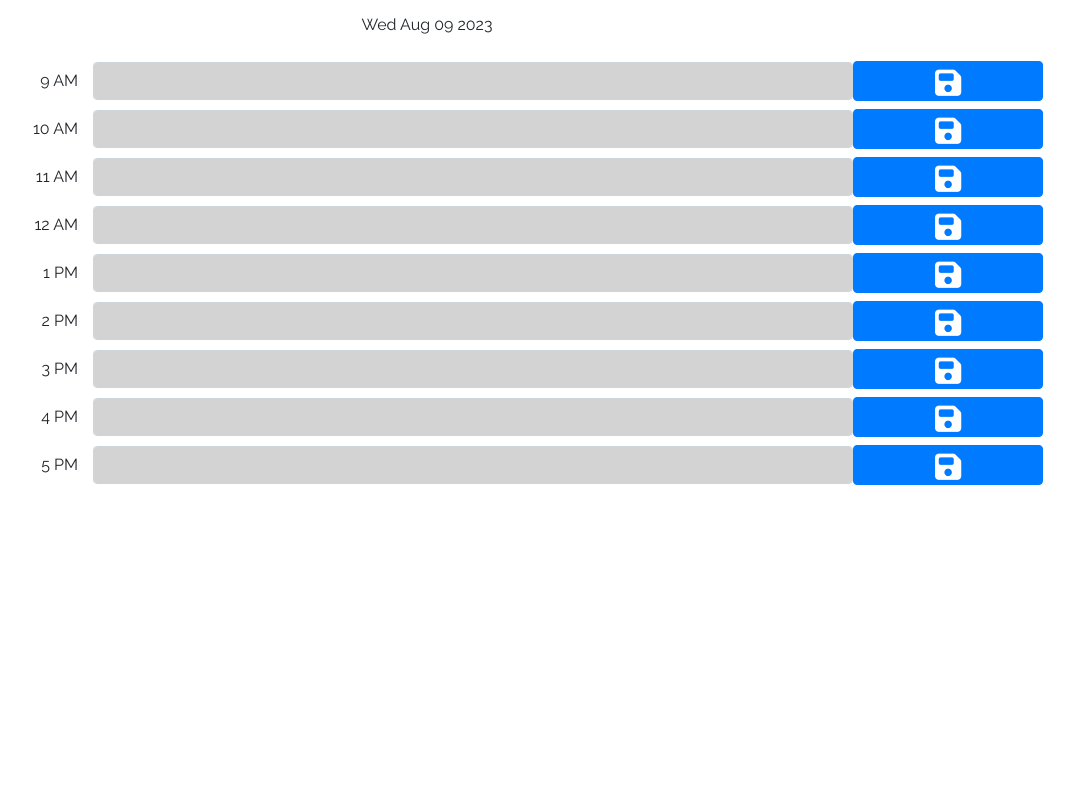
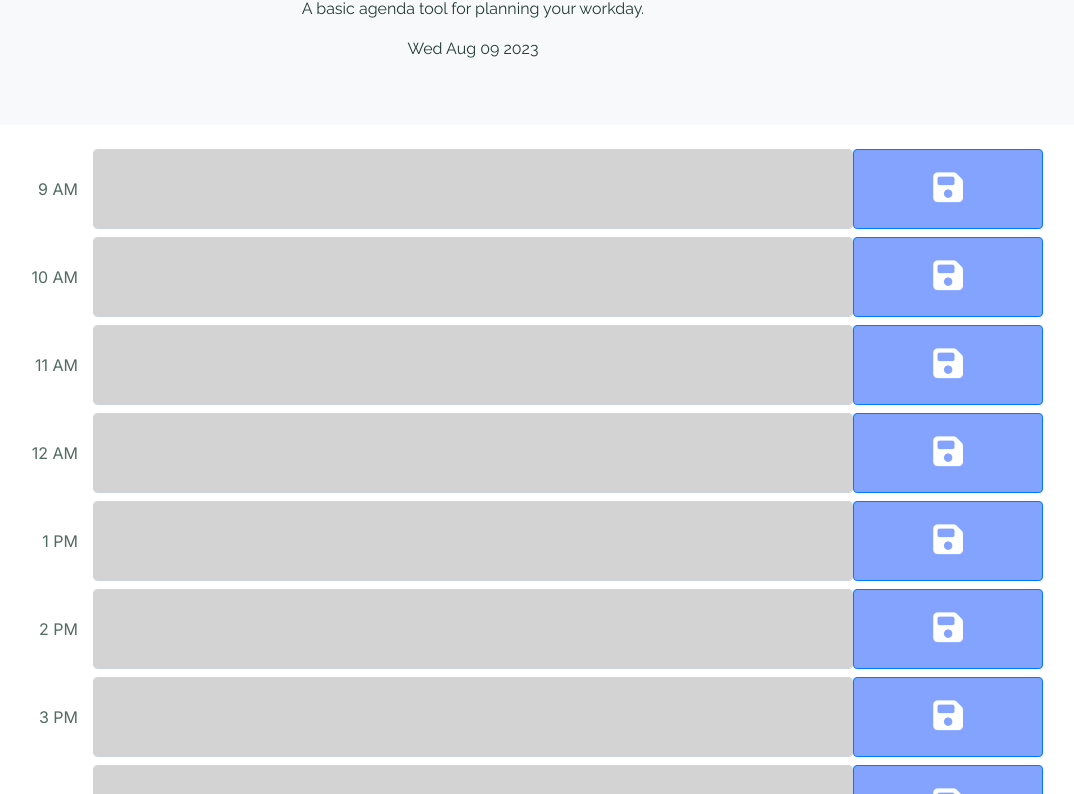
Before and after one commit to carlos-2mm/daily-agenda-assistant, a plain HTML site: page index.html in a window 1280 px wide. Shown: the part 107-901 px from the top of the page, without its empty margins (167-1241 px from the left). Before the commit the page ends 800 px from the top, so only its background shows below. Drawn offline with nearby package versions, Linux system fonts and the light colour scheme.

Commit message:
Enhance layout and functionality
- Add informative comments to HTML, CSS, and JS for clarity.

- Improve readability and maintainability of the code.”

git status
git push origin main

```diff
--- a/assets/css/style.css
+++ b/assets/css/style.css
@@ -1,24 +1,29 @@
+/* general styling for the body, setting fonts, and basic colors */
 body {
-  font-family:'Raleway', sans-serif;
+  font-family: 'Raleway', sans-serif;
   font-size: 16px;
+  color: #233c33;
 }
 
-.past {
-  background-color: #d3d3d3;
+/* styling for time states to indicate past, present, and future times */
+.past { background-color: #d3d3d3; }
+.present { background-color: #99ff99; }
+.future { background-color: #99f4ff; }
+
+/* setting the height of buttons and input fields for uniformity */
+.btn, .form-control {
+  height: 80px;
 }
 
-.present {
-  background-color: #99ff99;
+/* primary button color customization */
+.btn-primary { background-color: #83A3FF; }
+
+/* styling for the save icon */
+.fa-solid.fa-floppy-disk { font-size: 34px; }
+
+/* styling for the hour label displayed on each row */
+.hour-label {
+  font-family: 'Inter', sans-serif;
+  color: #516B61;
+  text-align: right;
 }
-
-.future {
-  background-color: #99f4ff;
-}
-
-button{
-  height: 40px;
-}
-
-.fa-solid.fa-floppy-disk {
-  font-size: 30px;
-}
--- a/assets/js/script.js
+++ b/assets/js/script.js
@@ -1,45 +1,52 @@
+// initialize the script once the document is ready
+$(document).ready(function() {
+    // reference to the main container where time blocks will be appended
+    const timeBlocks = $("#timeBlocks");
+    // get the current hour for time comparison
+    const currentHour = new Date().getHours();
 
-$(document).ready(function() {
-  const timeBlocks = $("#timeBlocks");
-  $("#currentDay").text(new Date().toDateString());
-
+    // function to save data to local storage
     function saveToLocalStorage(hour, value) {
         localStorage.setItem(hour, value);
     }
 
-  for (let i = 9; i <= 17; i++) {
-      const hourLabel = i <= 12 ? `${i} AM` : `${i-12} PM`;
-      const eventValue = localStorage.getItem(i.toString()) || "";
+    // determine the color class for the hour block based on the current time
+    function getColorClass(hour) {
+        if (hour < currentHour) return 'past';
+        if (hour === currentHour) return 'present';
+        return 'future';
+    }
 
-      // create a row for each hour
-      const row = $(`<div class="row align-items-center mb-2"></div>`);
+    // display current date on the header
+    $("#currentDay").text(new Date().toDateString());
 
-      // hour label
-      row.append(`<div class="col-2 text-right">${hourLabel}</div>`);
+    // loop to create rows for each working hour (from 9 AM to 5 PM)
+    for (let hour = 9; hour <= 17; hour++) {
+        // format hour for display
+        const displayHour = hour <= 12 ? `${hour} AM` : `${hour-12} PM`;
+        // retrieve saved data for the hour, if any
+        const eventValue = localStorage.getItem(hour.toString()) || "";
 
-      // input field
-      const inputField = $(`<input class="form-control col-8" value="${eventValue}">`);
+        // create a new row for the hour
+        const row = $('<div class="row align-items-center mb-2"></div>');
+        // append the formatted hour to the row
+        row.append(`<div class="col-2 hour-label">${displayHour}</div>`);
+
+        // create and append an input field with saved data (if any)
+        const inputField = $(`<input class="form-control col-8" value="${eventValue}">`)
+          .addClass(getColorClass(hour));
         row.append(inputField);
 
-      // save button
-      const saveBtn = $(`<button class="btn btn-primary col-2"></button>`);
+        // create and append the save button with its icon
         const saveIcon = $("<i>").addClass("fa-solid fa-floppy-disk");
-      saveBtn.append(saveIcon)
-      saveBtn.on("click", function() {
-          localStorage.setItem(i.toString(), inputField.val());
+        const saveBtn = $('<button class="btn btn-primary col-2" aria-label="Save"></button>')
+          .append(saveIcon)
+          .on("click", function() {
+              saveToLocalStorage(hour.toString(), inputField.val());
           });
         row.append(saveBtn);
 
-      // color coding
-      const currentHour = new Date().getHours();
-      if (i < currentHour) {
-          inputField.addClass('past');
-      } else if (i === currentHour) {
-          inputField.addClass('present');
-      } else {
-          inputField.addClass('future');
-      }
-
+        // append the complete row to the main container
         timeBlocks.append(row);
     }
 });
--- a/index.html
+++ b/index.html
@@ -4,33 +4,32 @@
     <meta charset="UTF-8" />
     <meta name="viewport" content="width=device-width, initial-scale=1.0" />
     <meta http-equiv="X-UA-Compatible" content="ie=edge" />
-    <link
-      href="https://fonts.googleapis.com/css2?family=Inter&family=Raleway&display=swap"
-      rel="stylesheet"
-      />
-    <link href="https://maxcdn.bootstrapcdn.com/bootstrap/4.5.2/css/bootstrap.min.css"
-    rel="stylesheet"/>
-    <script src="https://kit.fontawesome.com/588a5409bd.js" crossorigin="anonymous"></script>
+    <title>Daily Agenda Assistant</title>
+    <!-- fonts and styles -->
+    <link href="https://fonts.googleapis.com/css2?family=Inter&family=Raleway&display=swap" rel="stylesheet"/>
+    <link href="https://maxcdn.bootstrapcdn.com/bootstrap/4.5.2/css/bootstrap.min.css" rel="stylesheet"/>
     <link rel="stylesheet" href="./assets/css/style.css" />
-    <title>Daily Agenda Assistant</title>
   </head>
   <body>
-    <header class="container text-center m-4">
-        <h1>Daily Agenda Assistant</h1>
-        <p>A basic agenda tool for planning your workday.</p>
-        <!-- Current Day generated with JavaScript -->
+    <!-- header section with title and description -->
+    <header class="p-5 text-center bg-light mb-4">
+        <h1 class="container">Daily Agenda Assistant</h1>
+        <p class="container">A basic agenda tool for planning your workday.</p>
+        <!-- current day generated with JavaScript -->
         <p id="currentDay">Current Day</p>
     </header>
 
+    <!-- main section where the time blocks are appended -->
     <main class="container mt-4">
-        <!-- Timeblocks, Input and Save Buttons generated via jQuery -->
+        <!-- timeblocks, input and save buttons generated via jQuery -->
         <div id="timeBlocks" class="column"></div>
     </main>
 
-    <!-- jQuery and Bootstrap JS -->
+    <!-- including necessary JavaScript libraries and custom scripts -->
+    <script src="https://code.jquery.com/jquery-3.5.1.min.js"></script>
     <script src="https://cdnjs.cloudflare.com/ajax/libs/popper.js/1.16.0/umd/popper.min.js"></script>
     <script src="https://maxcdn.bootstrapcdn.com/bootstrap/4.5.2/js/bootstrap.min.js"></script>
-    <script src="https://code.jquery.com/jquery-3.5.1.min.js"></script>
+    <script src="https://kit.fontawesome.com/588a5409bd.js" crossorigin="anonymous"></script>
     <script src="./assets/js/script.js"></script>
 
   </body>
```
Lines whose indentation alone changed are shown as unchanged.
